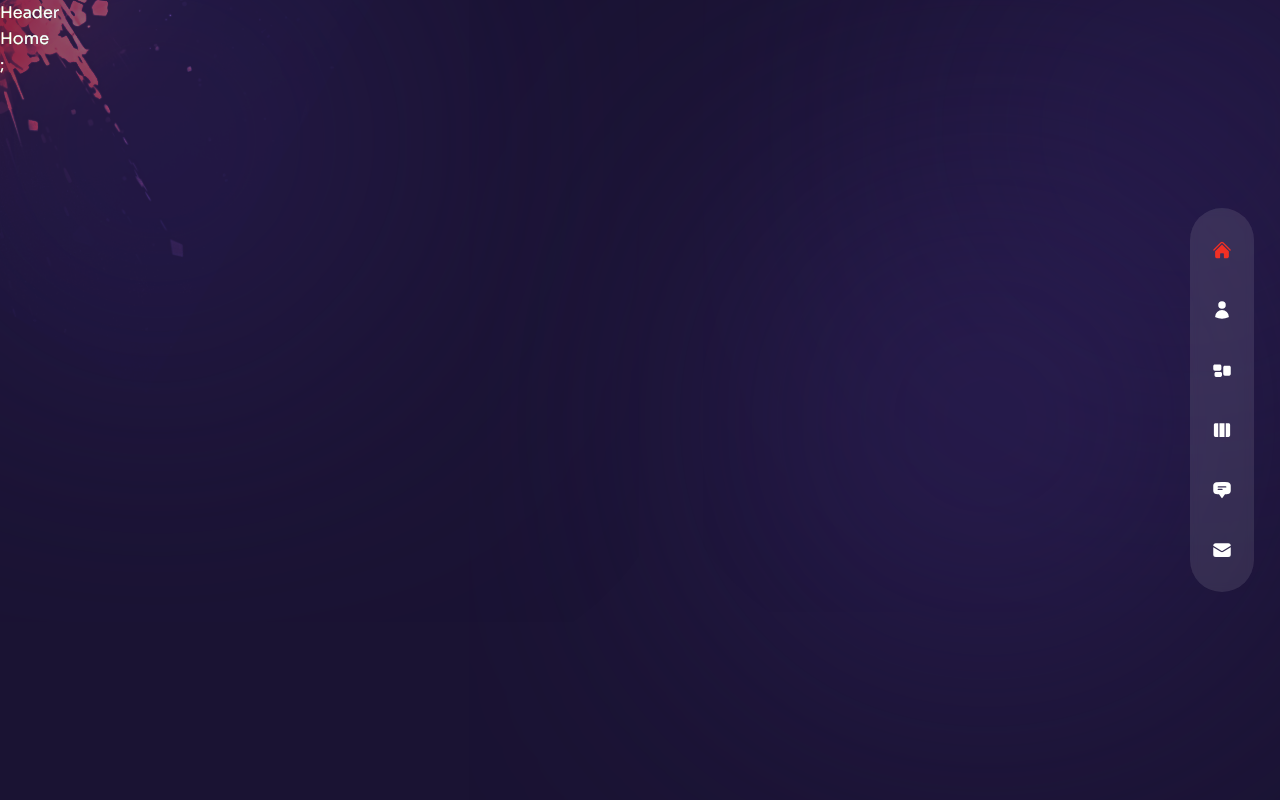
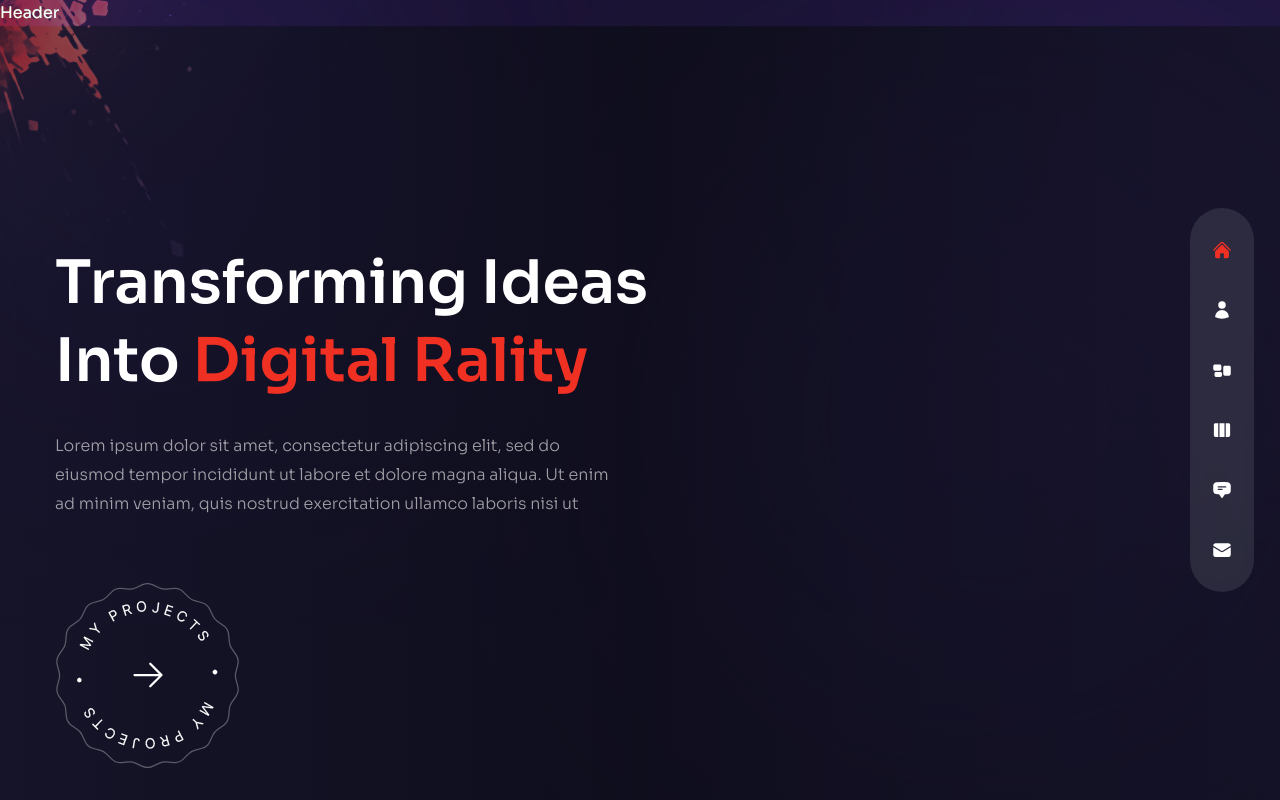
Before and after one commit to Kevincarlosqa/Portfolio, a Next.js app: page / in a window 1280 px wide. Built offline with nearby package versions, Linux system fonts and the light colour scheme.

Commit message:
add: Home Text

```diff
--- a/components/ProjectsBtn.js
+++ b/components/ProjectsBtn.js
@@ -1,5 +1,31 @@
+// next image
+import Image from "next/image";
+
+// next link
+import Link from "next/link";
+
+// icons
+import { HiArrowRight } from "react-icons/hi2";
+
 const ProjectsBtn = () => {
-  return <div>Project Btn</div>;
+  return (
+    <div className="mx-auto xl:mx-0">
+      <Link
+        href="/work"
+        className="relative w-[185px] h-[185px] flex justify-center
+         items-center bg-circleStar bg-cover bg-center bg-no-repeat group"
+      >
+        <Image
+          src="/rounded-text.png"
+          alt=""
+          width={141}
+          height={148}
+          className="animate-spin-slow w-full h-full max-w-[141px] max-h-[148px]"
+        />
+        <HiArrowRight className="absolute text-4xl transition-all duration-300 hover:scale-125" />
+      </Link>
+    </div>
+  );
 };
 
 export default ProjectsBtn;
--- a/components/Transition.js
+++ b/components/Transition.js
@@ -26,7 +26,7 @@
         initial="initial"
         animate="animate"
         exit="exit"
-        transition={{ delay: 0.2, duration: 0.4, ease: "easeInOut" }}
+        transition={{ delay: 0, duration: 0.4, ease: "easeInOut" }}
       ></motion.div>
       <motion.div
         className="fixed top-0 bottom-0 right-full w-screen h-screen z-20 bg-[#3b2d71]"
@@ -34,7 +34,7 @@
         initial="initial"
         animate="animate"
         exit="exit"
-        transition={{ delay: 0.4, duration: 0.4, ease: "easeInOut" }}
+        transition={{ delay: 0.2, duration: 0.4, ease: "easeInOut" }}
       ></motion.div>
       <motion.div
         className="fixed top-0 bottom-0 right-full w-screen h-screen z-10 bg-[#4b3792]"
@@ -42,7 +42,7 @@
         initial="initial"
         animate="animate"
         exit="exit"
-        transition={{ delay: 0.6, duration: 0.4, ease: "easeInOut" }}
+        transition={{ delay: 0.4, duration: 0.4, ease: "easeInOut" }}
       ></motion.div>
     </>
   );
--- a/pages/index.js
+++ b/pages/index.js
@@ -1,5 +1,68 @@
+// next image
+import Image from "next/image";
+
+// components
+import ParticlesContainer from "../components/ParticlesContainer";
+import ProjectsBtn from "../components/ProjectsBtn";
+import Avatar from "../components/Avatar";
+
+// framer motion
+import { motion } from "framer-motion";
+
+// variants
+import { fadeIn } from "../variants";
+
 const Home = () => {
-  return <div>Home</div>;
+  return (
+    <div className="bg-primary/60 h-full ">
+      {/* text */}
+      <div className="w-full h-full bg-gradient-to-r from-primary/10 via-black/30 to-black/10">
+        <div
+          className="text-center flex flex-col justify-center xl:pt-40 xl:text-left
+        h-full container mx-auto"
+        >
+          {/* title */}
+          <motion.h1
+            variants={fadeIn("down", 0.2)}
+            initial="hidden"
+            animate="show"
+            exit="hidden"
+            className="h1"
+          >
+            Transforming Ideas <br /> Into{" "}
+            <span className="text-accent">Digital Rality</span>
+          </motion.h1>
+          {/* subtitle */}
+          <motion.p
+            variants={fadeIn("down", 0.3)}
+            initial="hidden"
+            animate="show"
+            exit="hidden"
+            className="max-w-sm xl:max-w-xl mx-auto xl:mx-0 mb-10 xl:mb-16"
+          >
+            Lorem ipsum dolor sit amet, consectetur adipiscing elit, sed do
+            eiusmod tempor incididunt ut labore et dolore magna aliqua. Ut enim
+            ad minim veniam, quis nostrud exercitation ullamco laboris nisi ut
+          </motion.p>
+          {/* btn */}
+          <div className="flex justify-center xl:hidden relative">
+            <ProjectsBtn />
+          </div>
+          <motion.div
+            variants={fadeIn("down", 0.4)}
+            initial="hidden"
+            animate="show"
+            exit="hidden"
+            className="hidden xl:flex"
+          >
+            <ProjectsBtn />
+          </motion.div>
+        </div>
+      </div>
+      {/* image */}
+      <div></div>
+    </div>
+  );
 };
 
 export default Home;
```
Also changed, not shown: variants.js (+4 -4 lines).
